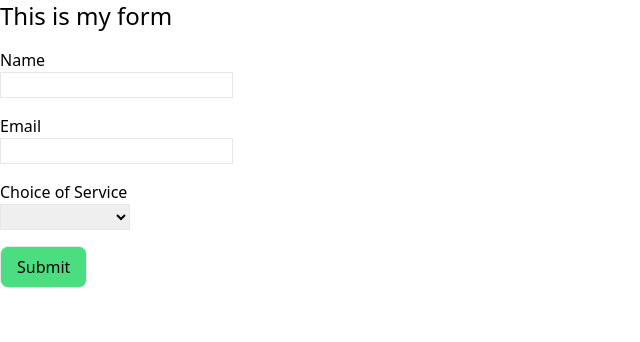
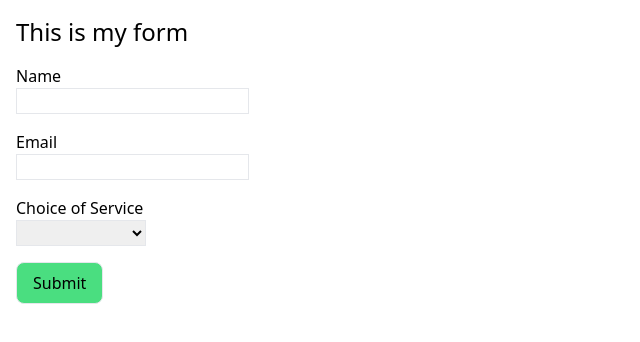
Before and after one commit to samwilliscreative/whg, a Nuxt app: page / in a window 1280 px wide. Shown: the top 342 px of the page, without its empty margins (0-640 px from the left). Built offline with nearby package versions, Linux system fonts and the light colour scheme.

Commit message:
Add spacing

```diff
--- a/app.vue
+++ b/app.vue
@@ -1,5 +1,5 @@
 <template>
-  <div>
+  <div class="flex flex-col p-4">
     <h1 class="mb-4 text-2xl">This is my form</h1>
 
     <DynamicForm
```
